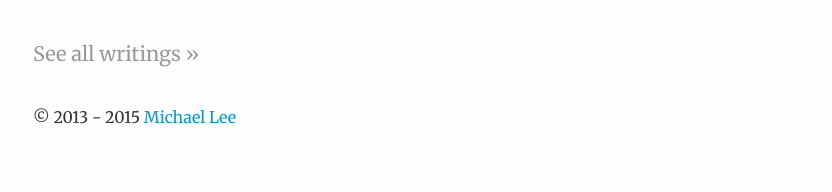
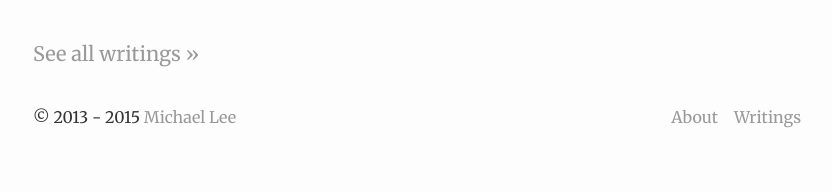
Before and after one commit to michaellee/old-michaelsoolee.com, a Jekyll site: the page built from index.html, in a window 1280 px wide. Shown: the part 1970-2162 px from the top of the page, without its empty margins (223-1055 px from the left). Built offline with Jekyll 4.4.1, drawn with Linux system fonts in a browser that asks for light colours; the list of posts is cut into pages by our own code; after the commit the page ends 2137 px from its top, so only the background shows below that.

Commit message:
Footer: Added extra links

```diff
--- a/_includes/footer.html
+++ b/_includes/footer.html
@@ -1,3 +1,11 @@
 <footer>
-  &copy; 2013 - <script type="text/javascript">document.write(new Date().getFullYear());</script> <a href="{{site.url}}">Michael Lee</a>
+  <div class="copyright">
+    &copy; 2013 - <script type="text/javascript">document.write(new Date().getFullYear());</script> <a href="{{site.url}}" class="gray">Michael Lee</a>
+  </div>
+  <nav class="footer-menu">
+    <ul>
+      <li><a href="{{ site.url }}/about/" class="gray">About</a></li>
+      <li><a href="{{ site.url }}/writings/" class="gray">Writings</a></li>
+    </ul>
+  </nav>
 </footer>
--- a/_sass/_base.scss
+++ b/_sass/_base.scss
@@ -195,8 +195,6 @@ pre {
     }
 }
 
-
-
 /**
  * Clearfix
  */
@@ -227,3 +225,26 @@ pre {
         }
     }
 }
+
+
+.footer{
+  @extend %clearfix;
+}
+
+.copyright{
+  float: left;
+}
+
+.footer-menu{
+  float: right;
+  ul{
+    list-style: none;
+  }
+  li{
+    float: left;
+    margin-left: 1rem;
+  }
+  li:first-child{
+    margin-left: 0;
+  }
+}
```
